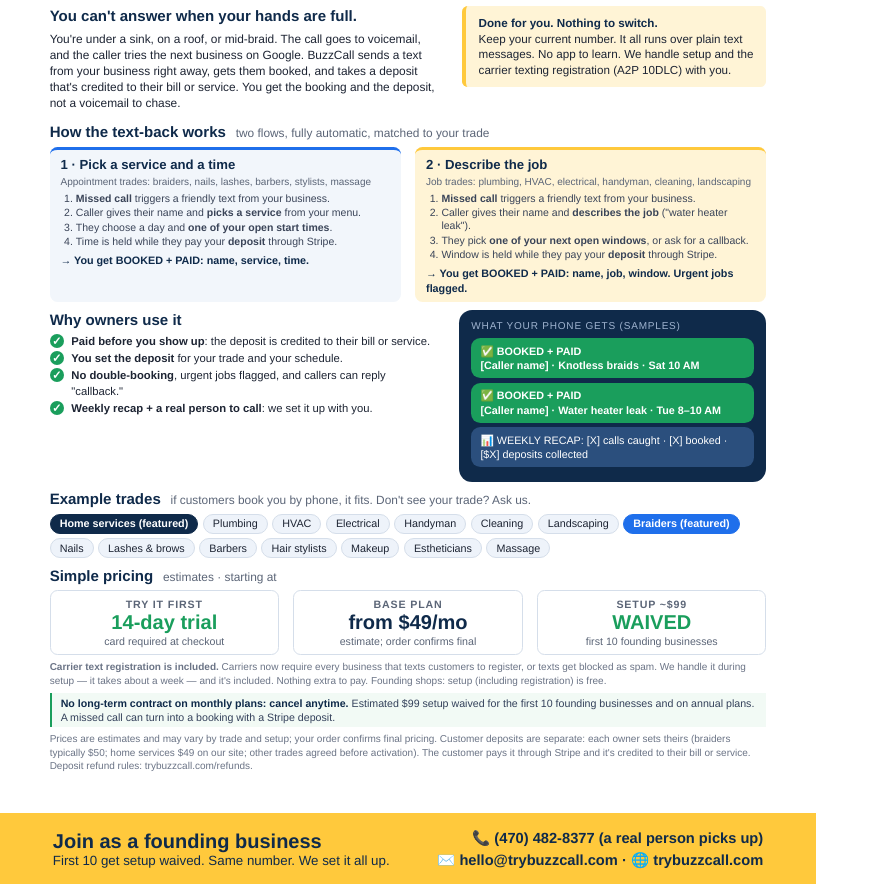
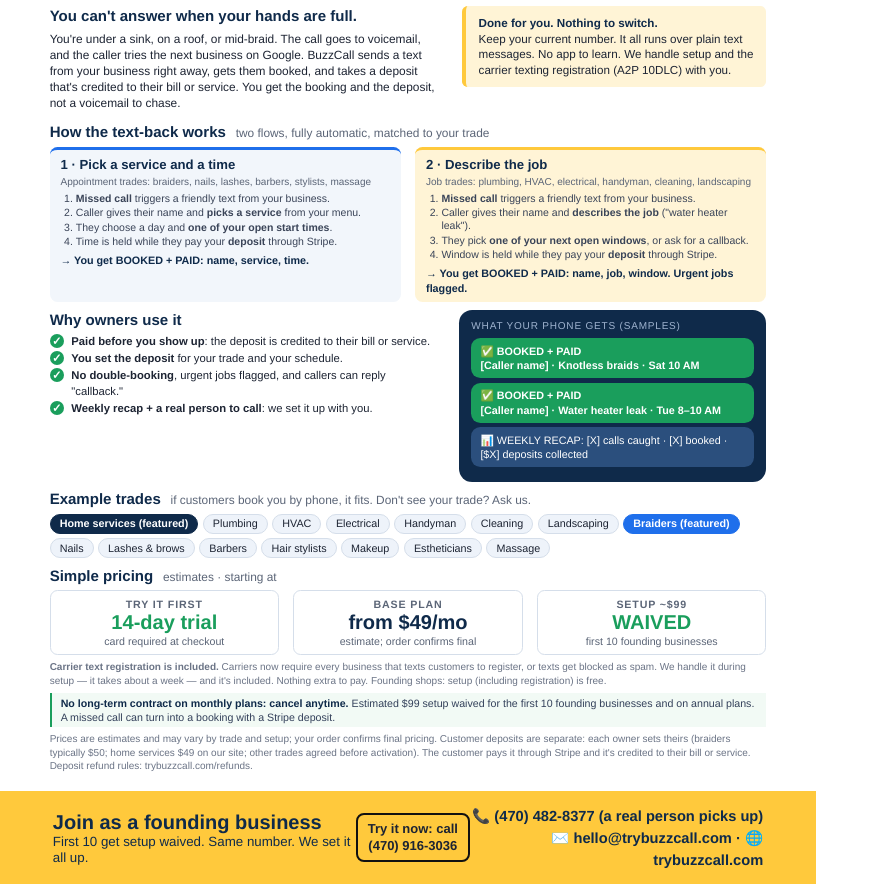
Before and after one commit to bytspot-source/trybuzzcall, a website: page marketing/pitch_sheet.html in a window 1280 px wide. Shown: the part 172-1056 px from the top of the page, without its empty margins (0-879 px from the left). Drawn offline with Linux system fonts and the light colour scheme.

Commit message:
Pitch sheets: add live demo number, fit to one page

```diff
--- a/marketing/pitch_sheet.html
+++ b/marketing/pitch_sheet.html
@@ -75,7 +75,7 @@ footer .contact{text-align:right;font-size:11pt;color:#0f2a4a;font-weight:700;li
 .price.trial .v{color:#1a9e5c}
 .trust{margin-top:.06in;padding:.03in .1in;border-left:3px solid #1a9e5c;background:#f2faf5;font-size:8.5pt;color:#33405a;line-height:1.35}
 .trust b{color:#0f2a4a}
-</style></head><body><div class="page">
+</style><style id="print-fit">@media print{html{zoom:0.95}}</style></head><body><div class="page">
 <header>
   <div class="tag">Nationwide · Built in Atlanta</div>
   <div class="brand">TryBuzzCall · BuzzCall</div>
@@ -144,6 +144,7 @@ footer .contact{text-align:right;font-size:11pt;color:#0f2a4a;font-weight:700;li
 </main>
 <footer>
   <div class="cta">Join as a founding business<small>First 10 get setup waived. Same number. We set it all up.</small></div>
+  <div class="try-it" style="padding:6px 10px;border:2px solid #111;border-radius:8px;font-weight:800;font-size:13px;line-height:1.25;text-align:center;white-space:nowrap">Try it now: call<br>(470) 916-3036</div>
   <div class="contact">&#128222; (470) 482-8377 (a real person picks up)<br>&#9993;&#65039; hello@trybuzzcall.com &middot; &#127760; trybuzzcall.com</div>
 </footer>
 </div></body></html>
```
Also changed, not shown: marketing/pitch_sheet_braiders.html (+2 -1 lines), marketing/pitch_sheet_plumbing.html (+2 -1 lines), 3 other files.
